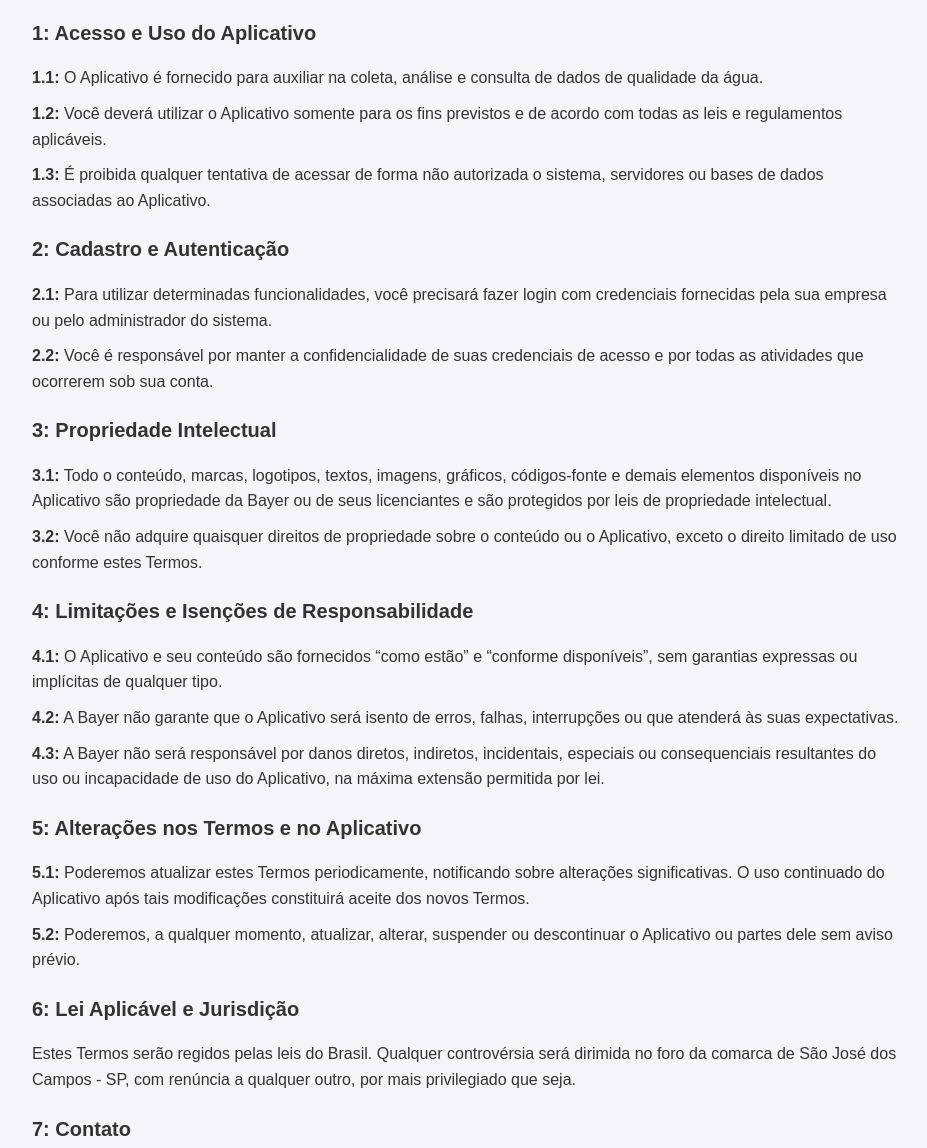
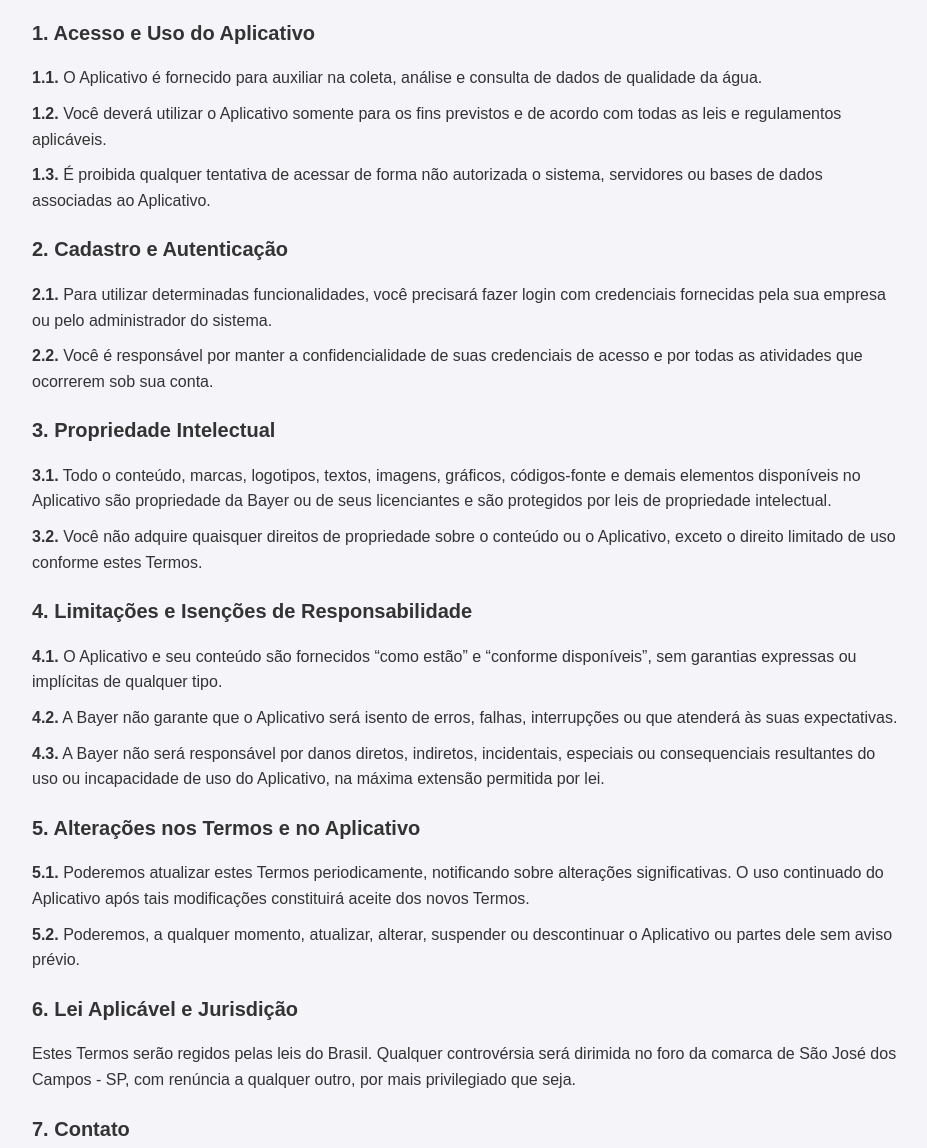
Before and after one commit to Obuc/water-quality-terms-and-privacy, a plain HTML site: page terms-of-service.html in a window 1280 px wide. Shown: the part 215-1363 px from the top of the page, without its empty margins (174-1101 px from the left). Drawn offline with Linux system fonts and the light colour scheme.

Commit message:
feat: adjust text of terms of service page. - main

```diff
--- a/terms-of-service.html
+++ b/terms-of-service.html
@@ -73,48 +73,48 @@
             oferecidos. Ao baixar, instalar ou utilizar o Aplicativo, você concorda em cumprir estes Termos. Caso não
             concorde, não utilize o Aplicativo.</p>
 
-        <h2>1: Acesso e Uso do Aplicativo</h2>
-        <p><strong>1.1:</strong> O Aplicativo é fornecido para auxiliar na coleta, análise e consulta de dados de
+        <h2>1. Acesso e Uso do Aplicativo</h2>
+        <p><strong>1.1.</strong> O Aplicativo é fornecido para auxiliar na coleta, análise e consulta de dados de
             qualidade da água.</p>
-        <p><strong>1.2:</strong> Você deverá utilizar o Aplicativo somente para os fins previstos e de acordo com todas
+        <p><strong>1.2.</strong> Você deverá utilizar o Aplicativo somente para os fins previstos e de acordo com todas
             as leis e regulamentos aplicáveis.</p>
-        <p><strong>1.3:</strong> É proibida qualquer tentativa de acessar de forma não autorizada o sistema, servidores
+        <p><strong>1.3.</strong> É proibida qualquer tentativa de acessar de forma não autorizada o sistema, servidores
             ou bases de dados associadas ao Aplicativo.</p>
 
-        <h2>2: Cadastro e Autenticação</h2>
-        <p><strong>2.1:</strong> Para utilizar determinadas funcionalidades, você precisará fazer login com credenciais
+        <h2>2. Cadastro e Autenticação</h2>
+        <p><strong>2.1.</strong> Para utilizar determinadas funcionalidades, você precisará fazer login com credenciais
             fornecidas pela sua empresa ou pelo administrador do sistema.</p>
-        <p><strong>2.2:</strong> Você é responsável por manter a confidencialidade de suas credenciais de acesso e por
+        <p><strong>2.2.</strong> Você é responsável por manter a confidencialidade de suas credenciais de acesso e por
             todas as atividades que ocorrerem sob sua conta.</p>
 
-        <h2>3: Propriedade Intelectual</h2>
-        <p><strong>3.1:</strong> Todo o conteúdo, marcas, logotipos, textos, imagens, gráficos, códigos-fonte e demais
+        <h2>3. Propriedade Intelectual</h2>
+        <p><strong>3.1.</strong> Todo o conteúdo, marcas, logotipos, textos, imagens, gráficos, códigos-fonte e demais
             elementos disponíveis no Aplicativo são propriedade da Bayer ou de seus licenciantes e são protegidos por
             leis de propriedade intelectual.</p>
-        <p><strong>3.2:</strong> Você não adquire quaisquer direitos de propriedade sobre o conteúdo ou o Aplicativo,
+        <p><strong>3.2.</strong> Você não adquire quaisquer direitos de propriedade sobre o conteúdo ou o Aplicativo,
             exceto o direito limitado de uso conforme estes Termos.</p>
 
-        <h2>4: Limitações e Isenções de Responsabilidade</h2>
-        <p><strong>4.1:</strong> O Aplicativo e seu conteúdo são fornecidos “como estão” e “conforme disponíveis”, sem
+        <h2>4. Limitações e Isenções de Responsabilidade</h2>
+        <p><strong>4.1.</strong> O Aplicativo e seu conteúdo são fornecidos “como estão” e “conforme disponíveis”, sem
             garantias expressas ou implícitas de qualquer tipo.</p>
-        <p><strong>4.2:</strong> A Bayer não garante que o Aplicativo será isento de erros, falhas, interrupções ou que
+        <p><strong>4.2.</strong> A Bayer não garante que o Aplicativo será isento de erros, falhas, interrupções ou que
             atenderá às suas expectativas.</p>
-        <p><strong>4.3:</strong> A Bayer não será responsável por danos diretos, indiretos, incidentais, especiais ou
+        <p><strong>4.3.</strong> A Bayer não será responsável por danos diretos, indiretos, incidentais, especiais ou
             consequenciais resultantes do uso ou incapacidade de uso do Aplicativo, na máxima extensão permitida por
             lei.</p>
 
-        <h2>5: Alterações nos Termos e no Aplicativo</h2>
-        <p><strong>5.1:</strong> Poderemos atualizar estes Termos periodicamente, notificando sobre alterações
+        <h2>5. Alterações nos Termos e no Aplicativo</h2>
+        <p><strong>5.1.</strong> Poderemos atualizar estes Termos periodicamente, notificando sobre alterações
             significativas. O uso continuado do Aplicativo após tais modificações constituirá aceite dos novos Termos.
         </p>
-        <p><strong>5.2:</strong> Poderemos, a qualquer momento, atualizar, alterar, suspender ou descontinuar o
+        <p><strong>5.2.</strong> Poderemos, a qualquer momento, atualizar, alterar, suspender ou descontinuar o
             Aplicativo ou partes dele sem aviso prévio.</p>
 
-        <h2>6: Lei Aplicável e Jurisdição</h2>
+        <h2>6. Lei Aplicável e Jurisdição</h2>
         <p>Estes Termos serão regidos pelas leis do Brasil. Qualquer controvérsia será dirimida no foro da comarca de
             São José dos Campos - SP, com renúncia a qualquer outro, por mais privilegiado que seja.</p>
 
-        <h2>7: Contato</h2>
+        <h2>7. Contato</h2>
         <p>Em caso de dúvidas sobre estes Termos, entre em contato pelo e-mail: <a
                 href="mailto:projetos.web@obuc.com.br">projetos.web@obuc.com.br</a>.</p>
 
```
